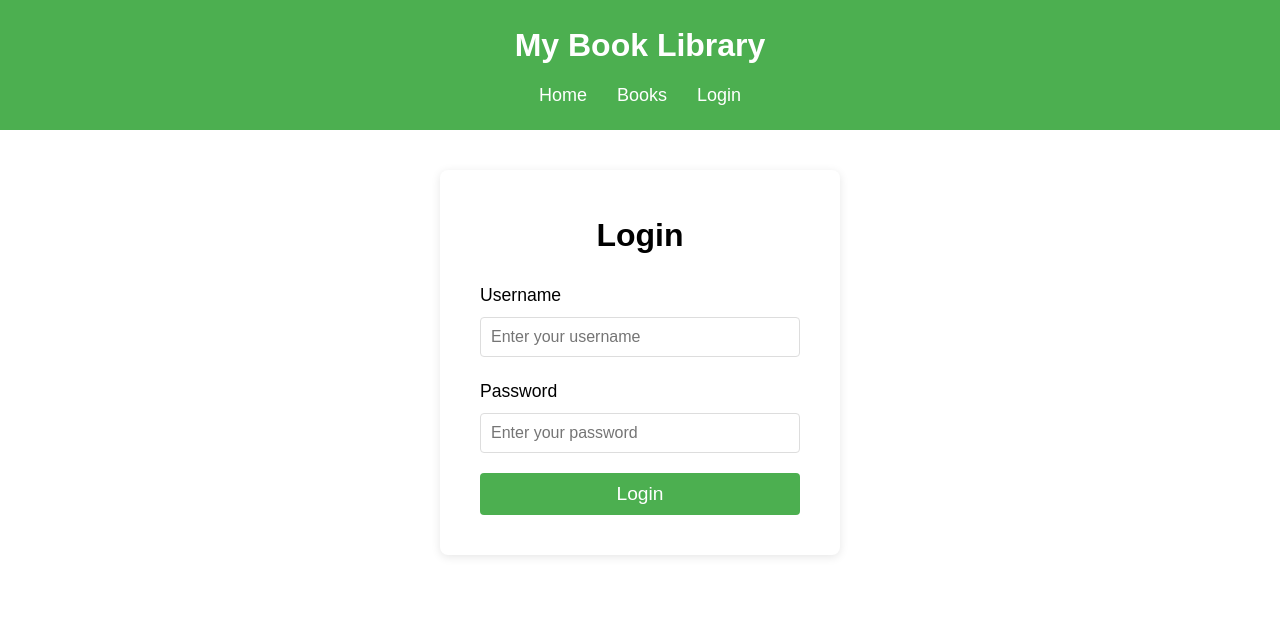
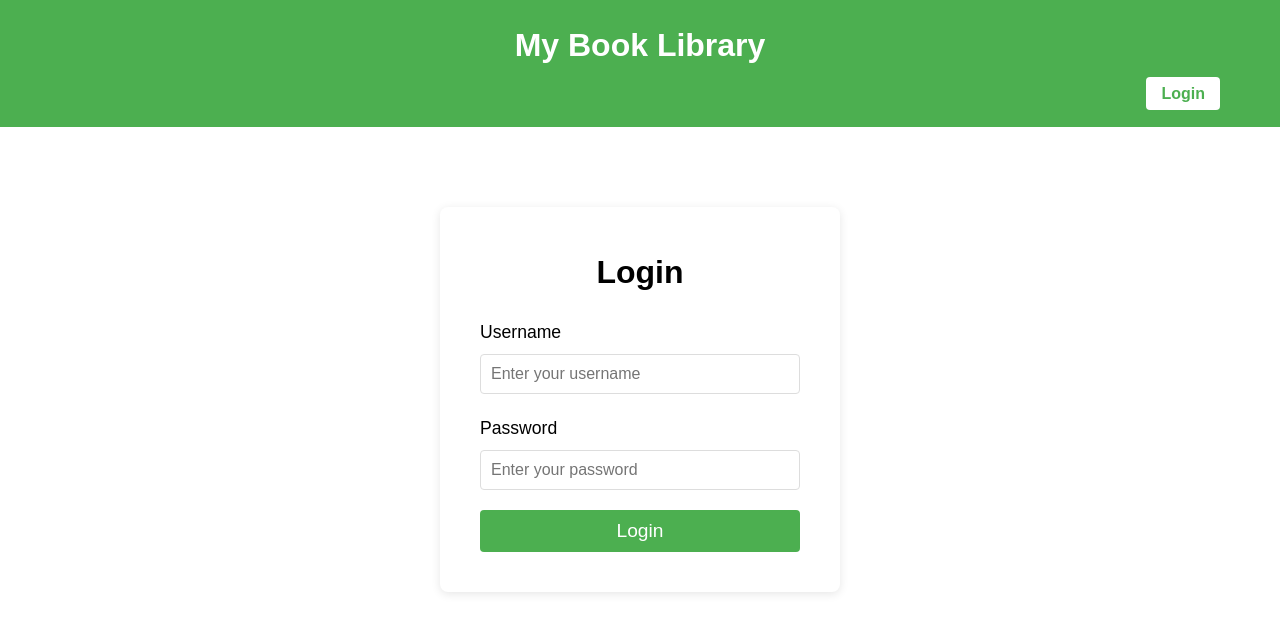
Before and after one commit to Odys6x/DataBase, a Flask app: page /login in a window 1280 px wide. Shown: the top 633 px of the page. Run offline with Flask 3, Linux system fonts and the light colour scheme.

Commit message:
setting up login

```diff
--- a/static/css/style.css
+++ b/static/css/style.css
@@ -21,6 +21,7 @@ header {
     background-color: #4CAF50;
     color: white;
     padding: 20px 0;
+    position: relative;
 }
 
 header h1 {
@@ -28,20 +29,32 @@ header h1 {
     margin-bottom: 10px;
 }
 
+/* Align login to the far right */
 nav ul {
+    list-style-type: none;
     display: flex;
-    justify-content: center;
-    list-style-type: none;
+    justify-content: flex-end; /* Aligns to the far right */
+    padding: 0;
+    margin: 0;
 }
 
 nav ul li {
-    margin: 0 15px;
+    margin-left: auto;
 }
 
-nav ul li a {
-    color: white;
+nav ul li.login-button a {
+    background-color: white;
+    color: #4CAF50;
+    padding: 8px 15px;
+    border-radius: 4px;
+    font-size: 16px;
+    font-weight: bold;
     text-decoration: none;
-    font-size: 18px;
+    transition: background-color 0.3s ease;
+}
+
+nav ul li.login-button a:hover {
+    background-color: #f1f1f1;
 }
 
 /* Main styles */
@@ -63,7 +76,7 @@ h2 {
     box-shadow: 0 2px 10px rgba(0, 0, 0, 0.1);
     width: 100%;
     max-width: 400px;
-    margin: 0 auto;
+    margin: 40px auto;
     text-align: center;
 }
 
--- a/templates/base.html
+++ b/templates/base.html
@@ -12,8 +12,6 @@
             <h1>My Book Library</h1>
             <nav>
                 <ul>
-                    <li><a href="/">Home</a></li>
-                    <li><a href="#">Books</a></li>
                     <li class="login-button"><a href="/login">Login</a></li>
                 </ul>
             </nav>
```
